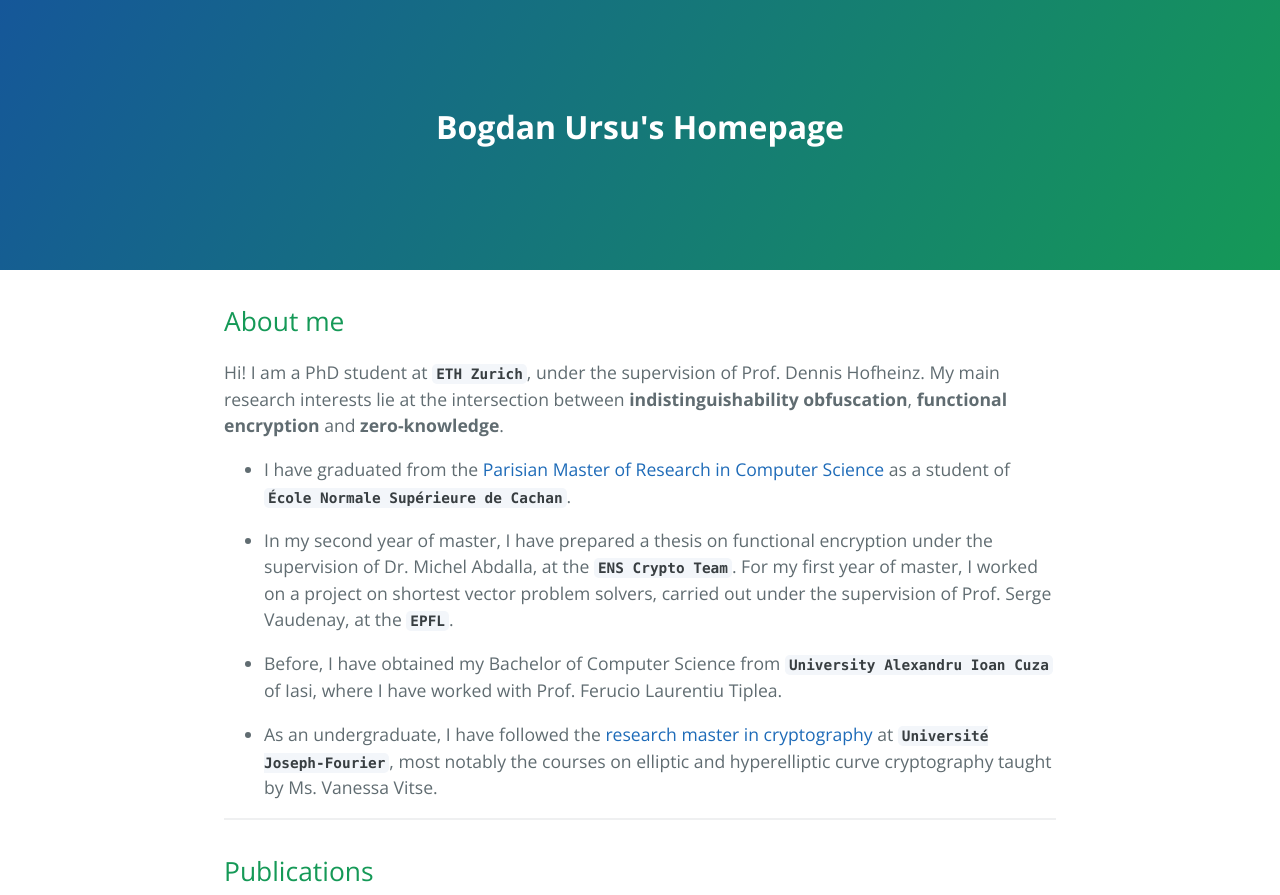
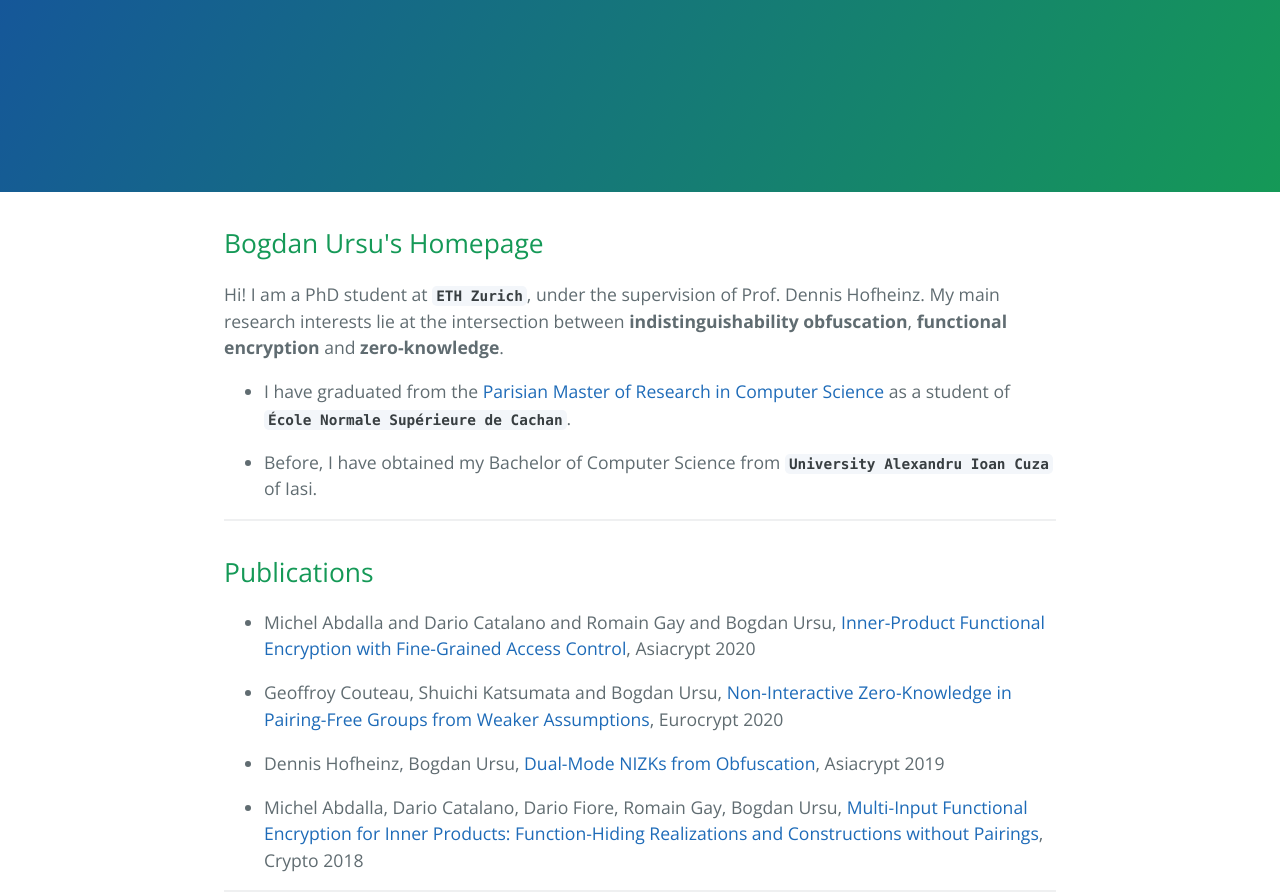
Before and after one commit to bogdanbear/bogdanbear.github.io, a plain HTML site: page index.html in a window 1280 px wide. Shown: the top 895 px of the page. Drawn offline with nearby package versions, Linux system fonts and the light colour scheme.

Commit message:
Removed title and cut biography

```diff
--- a/index.html
+++ b/index.html
@@ -11,22 +11,22 @@
   </head>
   <body>
     <section class="page-header">
-      <h1 class="project-name"><font size="6">Bogdan Ursu's Homepage</font></h1>
+      <h1 class="project-name"><font size="6"></font></h1>
       <h2 class="project-tagline"></h2>
     </section>
 
     <section class="main-content">
       <h2>
-<a id="about-me" class="anchor" href="#about-me" aria-hidden="true"><span aria-hidden="true" class="octicon octicon-link"></span></a>About me</h2>
+<a id="about-me" class="anchor" href="#about-me" aria-hidden="true"><span aria-hidden="true" class="octicon octicon-link"></span></a>Bogdan Ursu's Homepage</h2>
 
 <p><!--<img style="position: relative;left: -36px;" src="https://bogdanbear.github.io/resources/cvcachan.png" alt="Me" width="200" height="200" align="left">-->
 Hi! I am a PhD student at <a href="http://foc.ethz.ch"><strong><code>ETH Zurich</code></strong></a>, under the supervision of Prof. Dennis Hofheinz. My main research interests lie at the intersection between <strong>indistinguishability obfuscation</strong>, <strong>functional encryption</strong> and <strong>zero-knowledge</strong>.</p>
 
 <ul>
 <li><p>I have graduated from the <a href="https://wikimpri.dptinfo.ens-cachan.fr/doku.php">Parisian Master of Research in Computer Science</a> as a student of <a href="http://www.ens-cachan.fr/"><strong><code>École Normale Supérieure de Cachan</code></strong></a>.
-<li><p>In my second year of master, I have prepared a thesis on functional encryption under the supervision of Dr. Michel Abdalla, at the <a href="https://crypto.di.ens.fr/web2py"><strong><code>ENS Crypto Team</code></strong></a>. For my first year of master, I worked on a project on shortest vector problem solvers, carried out under the supervision of Prof. Serge Vaudenay, at the <a href="http://lasec.epfl.ch/"><strong><code>EPFL</code></strong></a>. </p></li>
-<li><p>Before, I have obtained my Bachelor of Computer Science from <strong><code>University Alexandru Ioan Cuza</code></strong> of Iasi, where I have worked with Prof. Ferucio Laurentiu Tiplea. </p></li>
-<li><p>As an undergraduate, I have followed the <a href="http://cybersecurity.imag.fr/">research master in cryptography</a> at <strong><code>Université Joseph-Fourier</code></strong>, most notably the courses on elliptic and hyperelliptic curve cryptography taught by Ms. Vanessa Vitse. </p></li>
+<!--<li><p>In my second year of master, I have prepared a thesis on functional encryption under the supervision of Dr. Michel Abdalla, at the <a href="https://crypto.di.ens.fr/web2py"><strong><code>ENS Crypto Team</code></strong></a>. For my first year of master, I worked on a project on shortest vector problem solvers, carried out under the supervision of Prof. Serge Vaudenay, at the <a href="http://lasec.epfl.ch/"><strong><code>EPFL</code></strong></a>. </p></li>-->
+<li><p>Before, I have obtained my Bachelor of Computer Science from <strong><code>University Alexandru Ioan Cuza</code></strong> of Iasi. </p></li>
+<!--<li><p>As an undergraduate, I have followed the <a href="http://cybersecurity.imag.fr/">research master in cryptography</a> at <strong><code>Université Joseph-Fourier</code></strong>, most notably the courses on elliptic and hyperelliptic curve cryptography taught by Ms. Vanessa Vitse. </p></li>-->
 </ul>
 
 <hr>
```
